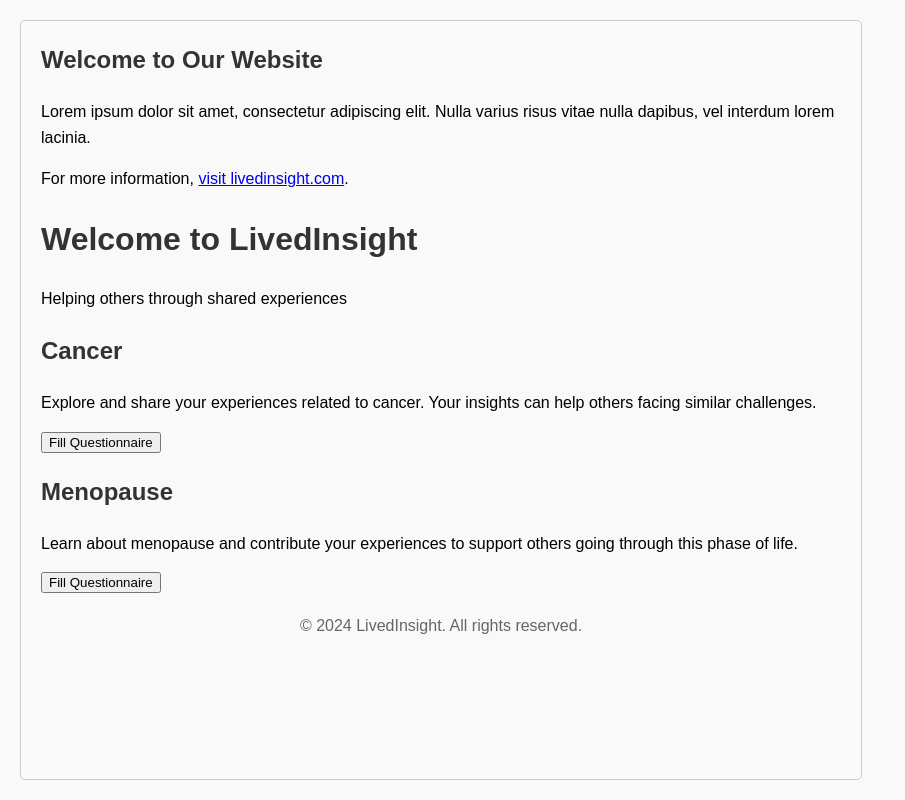
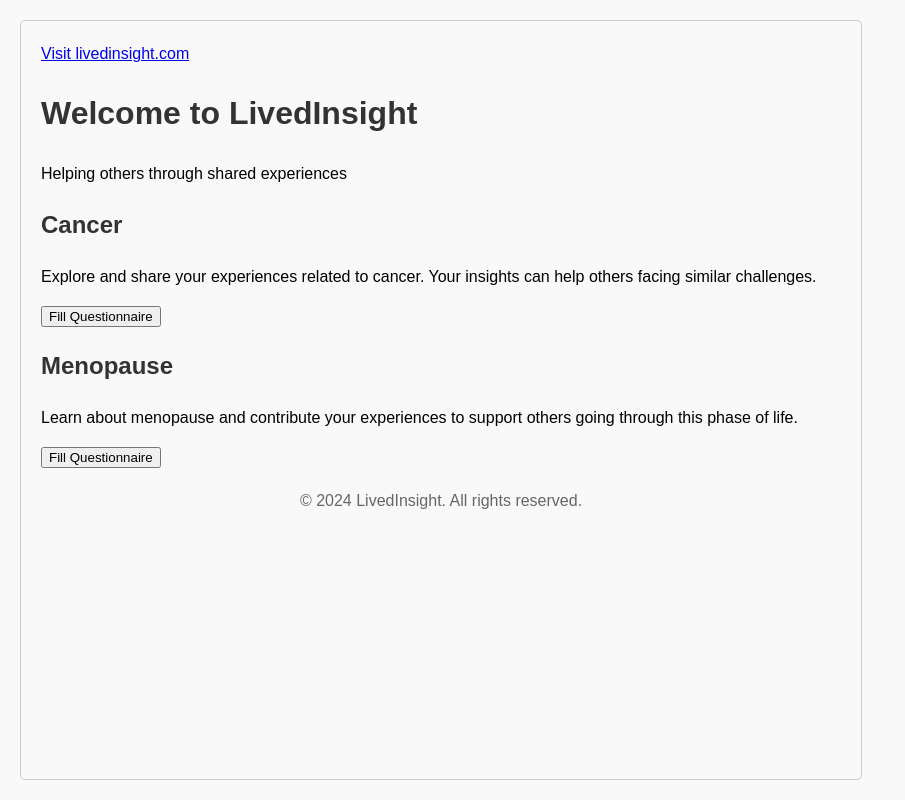
Before and after one commit to Livedinsight/livedinsight, a plain HTML site: page index.html in a window 1280 px wide. Shown: the whole page, without its empty margins (0-905 px from the left). Drawn offline with Linux system fonts and the light colour scheme.

Commit message:
Update index.html

```diff
--- a/index.html
+++ b/index.html
@@ -1,8 +1,4 @@
-<section>
-    <h2>Welcome to Our Website</h2>
-    <p>Lorem ipsum dolor sit amet, consectetur adipiscing elit. Nulla varius risus vitae nulla dapibus, vel interdum lorem lacinia.</p>
-    <p>For more information, <a href="https://livedinsight.com" target="_blank">visit livedinsight.com</a>.</p> <!-- Add your link here -->
-</section>
+<a href="https://livedinsight.com" target="_blank">Visit livedinsight.com</a>
 <!DOCTYPE html>
 <html lang="en">
 <head>
```
